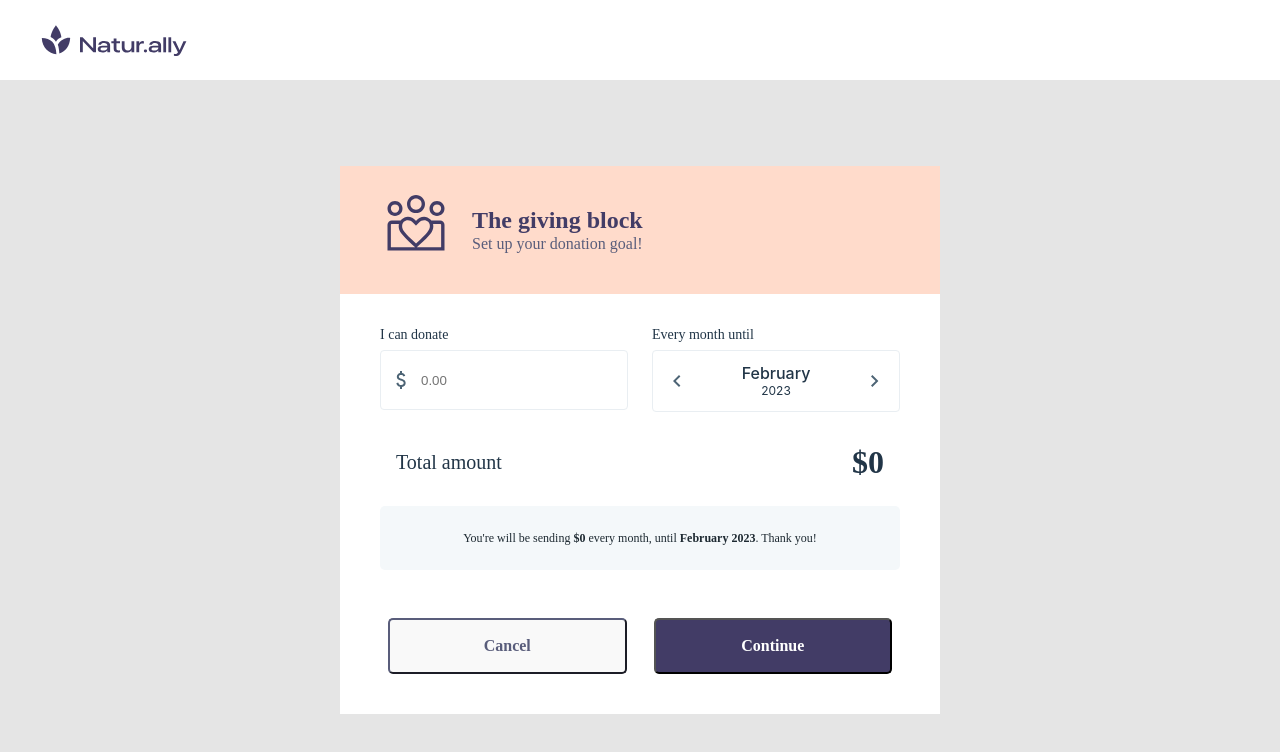
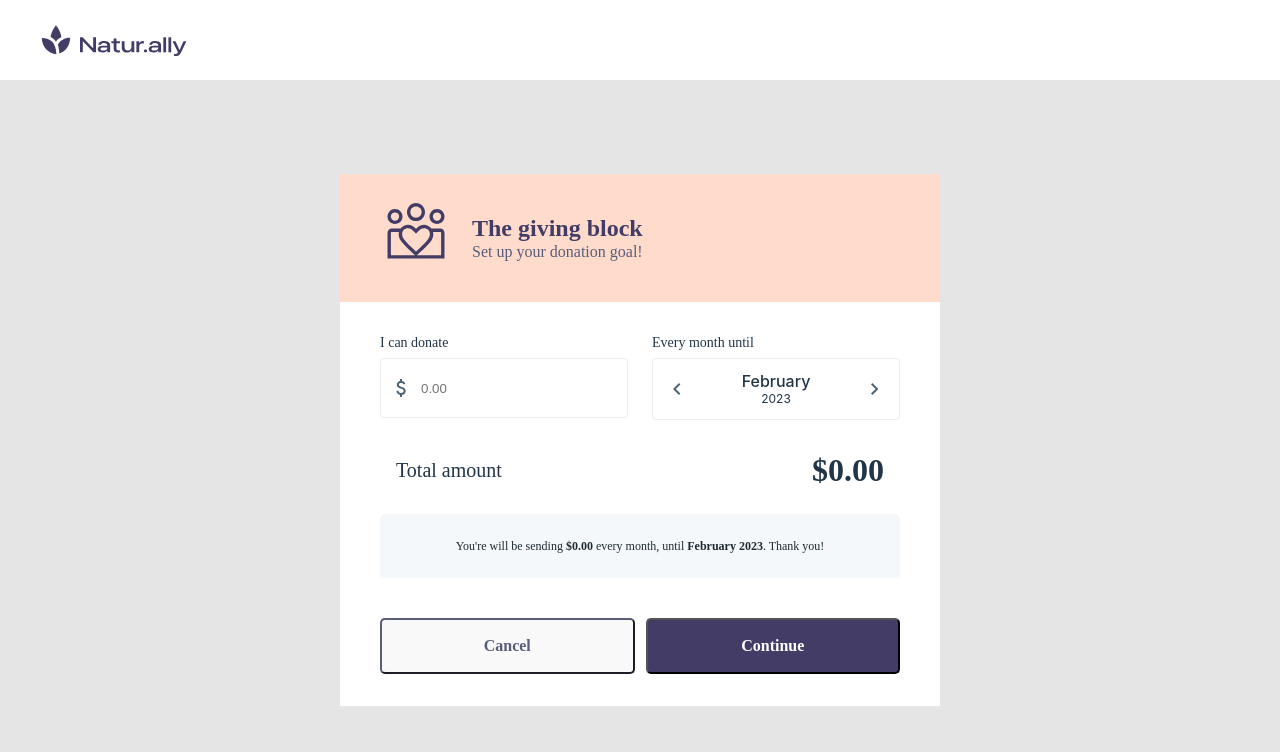
Before and after one commit to byPatri/shift4-task, a React app: page / in a window 1280 px wide. Shown: the top 752 px of the page. Built offline with nearby package versions, Linux system fonts and the light colour scheme; the HTML template or start-up script is replaced by a standard one.

Commit message:
style fixes

```diff
--- a/src/App.scss
+++ b/src/App.scss
@@ -10,6 +10,10 @@
   align-items: center;
   width: 100%;
   height: calc(100% - 80px);
+
+  @media (max-width: 600px) {
+    height: 100%
+  }
 }
 
 header {
--- a/src/App.tsx
+++ b/src/App.tsx
@@ -1,6 +1,5 @@
 import Card from './components/card';
 import logo from './assets/logo.svg';
-
 import './App.scss'
 
 function App() {
--- a/src/components/card/index.scss
+++ b/src/components/card/index.scss
@@ -6,9 +6,8 @@
         width: 100%;
         height: 100%;
     }
-}
 
-.container {
+    &_container {
         width: 100%;
         display: flex;
         flex-direction: column;
@@ -18,34 +17,12 @@
         }
     }
 
-.content {
+    &_content {
         display: flex;
         flex-direction: column;
     }
 
-.input_icon {
-    height: 60px;
-    padding: 16px 16px 16px 40px;
-    background: url("../../assets/dollar.svg") no-repeat left;
-    background-size: 24px;
-    background-position: 8px;
-    border: solid 1px #E9EEF2;
-    border-radius: 4px;
-
-    // font-family: 'Rubik';
-    // font-size: 24px;
-    // font-weight: 500;
-    // line-height: 28px;
-    // letter-spacing: 0px;
-    // text-align: left;
-}
-
-input.input_icon:focus-visible  {
-    border: solid 1px #423C66;
-    outline: none;
-}
-
-.input_label {
+    &_input_label {
         font-family: 'FontWork Sans';
         font-weight: 500;
         font-size: 0.875rem;
@@ -53,7 +30,7 @@ input.input_icon:focus-visible  {
         padding-bottom: 6px;
     }
 
-.inputs {
+    &_inputs {
         width: 100%;
         display: flex;
         flex-direction: row;
@@ -64,36 +41,25 @@ input.input_icon:focus-visible  {
         }
     }
 
-.input_group {
+    &_input_group {
         display: flex;
         flex-direction: column;
         flex-basis: 100%;
         height: 84px;
     }
 
-.actions {
-    display: flex;
-    gap: 11px;
+    &_input_icon {
+        height: 60px;
+        padding: 16px 16px 16px 40px;
+        background: url("../../assets/dollar.svg") no-repeat left;
+        background-size: 24px;
+        background-position: 8px;
+        border: solid 1px #E9EEF2;
+        border-radius: 4px;
     }
 
-.action{
-    padding: 16px 24px 16px 24px;
-    border-radius: 5px;
-    width: 100%;
-    font-family: 'Work Sans';
-    font-style: normal;
-    font-weight: 600;
-    font-size: 1rem;
-    line-height: 1.25rem;
-    margin: 8px;
+    &_input_icon:focus-visible  {
+        border: solid 1px #423C66;
+        outline: none;
     }
-
-.cancel {
-    border-color: #595D7B;
-    color: #595D7B;
 }
-
-.continue {
-    background: #423C66;
-    color: #FFFFFF;
-}
--- a/src/components/card/index.tsx
+++ b/src/components/card/index.tsx
@@ -22,21 +22,22 @@ function Card() {
   return (
     <div className='card'>
       <CartHeader />
-      <div className='container'>
-        <div className='content'>
-          <div className='inputs'>
-            <div className='input_group'>
-              <span className='input_label'>I can donate</span>
+      <div className='card_container'>
+        <div className='card_content'>
+          <div className='card_inputs'>
+            <div className='card_input_group'>
+              <span className='card_input_label'>I can donate</span>
               <input
                 value={amount}
                 type="currency"
-                className="input_icon"
+                className="card_input_icon"
                 placeholder='0.00'
+                step="0.01"
                 onChange={(e) => setAmount(e.target.value)}
               />
             </div>
-            <div className='input_group'>
-              <span className='input_label'>Every month until</span>
+            <div className='card_input_group'>
+              <span className='card_input_label'>Every month until</span>
               <MonthPicker
                 date={date}
                 changeDate={changeDate}
--- a/src/components/cardHeader/index.scss
+++ b/src/components/cardHeader/index.scss
@@ -46,6 +46,10 @@
     &_logo {
         padding-bottom: 16px;
         padding-right: 20px;
+
+        @media (max-width: 600px) {
+            padding-right: 0;
+        }
     }
 }
 
--- a/src/components/monthPicker/index.scss
+++ b/src/components/monthPicker/index.scss
@@ -1,20 +1,10 @@
 .picker {
     width: 100%;
-
-    border: solid 1px #E9EEF2;
-    border-radius: 4px;
-
     display: flex;
     justify-content: space-between;
     align-items: center;
-
-    // font-family: 'Rubik';
-    // font-size: 24px;
-    // font-weight: 500;
-    // line-height: 28px;
-    // letter-spacing: 0px;
-    // text-align: left;
-
+    border: solid 1px #E9EEF2;
+    border-radius: 4px;
 }
 
 .picker_chevron {
--- a/src/components/monthPicker/index.tsx
+++ b/src/components/monthPicker/index.tsx
@@ -1,6 +1,5 @@
 import chevronLeft from '../../assets/chevron_left.svg';
 import chevronRight from '../../assets/chevron_right.svg';
-
 import './index.scss'
 
 function MonthPicker({ date, changeDate }: { date: Date, changeDate: (months: number) => void}) {
--- a/src/components/summary/index.tsx
+++ b/src/components/summary/index.tsx
@@ -3,8 +3,7 @@ import './index.scss';
 function Summary({ amount, date }: { amount?: string, date: Date }){
     const formattedAmount = (amount ? parseInt(amount) : 0).toLocaleString('en-US', {
         style: 'currency',
-        currency: 'USD',
-        maximumFractionDigits: 0,
+        currency: 'USD'
     })
     return (
         <div className='summary'>You're will be sending <b>{formattedAmount}</b> every month, until <b>{date.toLocaleString('default', { month: 'long', year: 'numeric' })}</b>. Thank you!</div>
--- a/src/components/total/index.tsx
+++ b/src/components/total/index.tsx
@@ -14,8 +14,7 @@ function Total({ date, amount }: { date: Date, amount?: string }) {
   const total = getTotal(date, amount);
   const totalLabel = total.toLocaleString('en-US', {
     style: 'currency',
-    currency: 'USD',
-    maximumFractionDigits: 0,
+    currency: 'USD'
   })
   return (
     <div className='total'>
```
Lines whose indentation alone changed are shown as unchanged.
